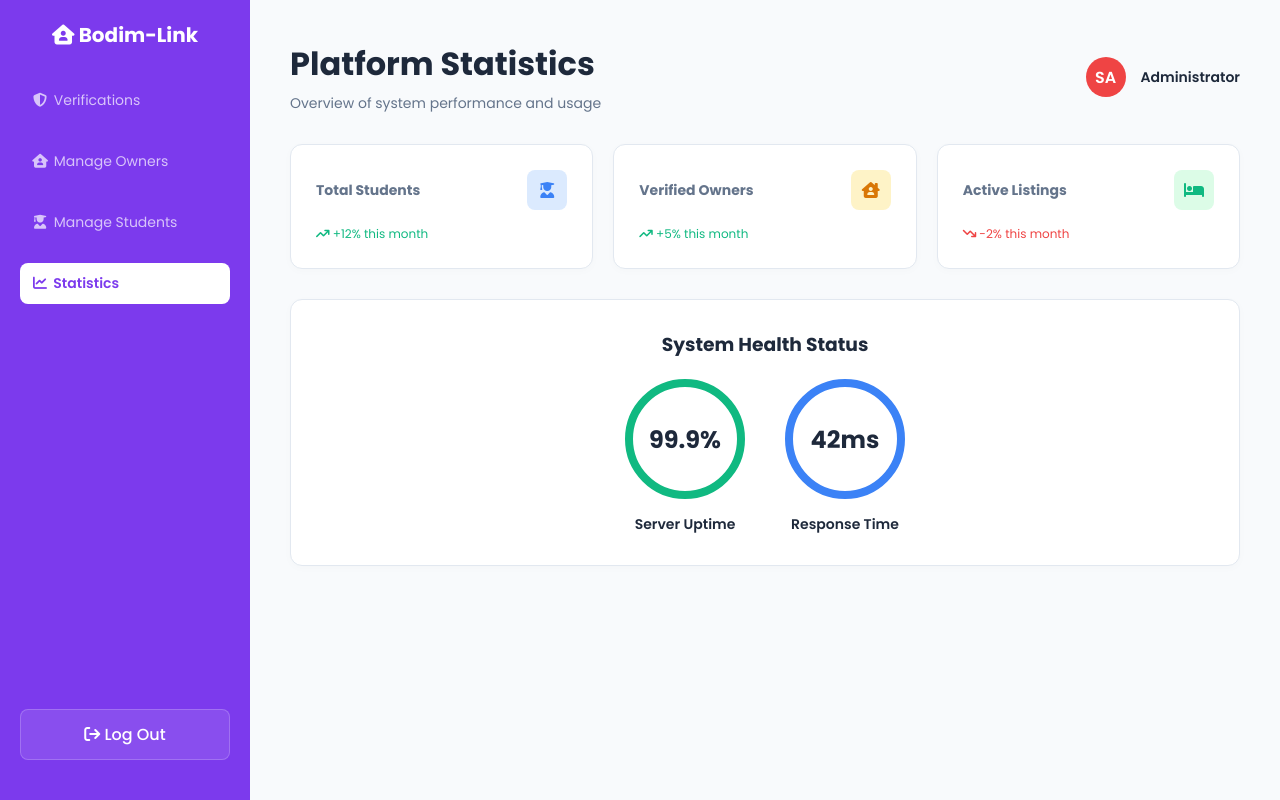
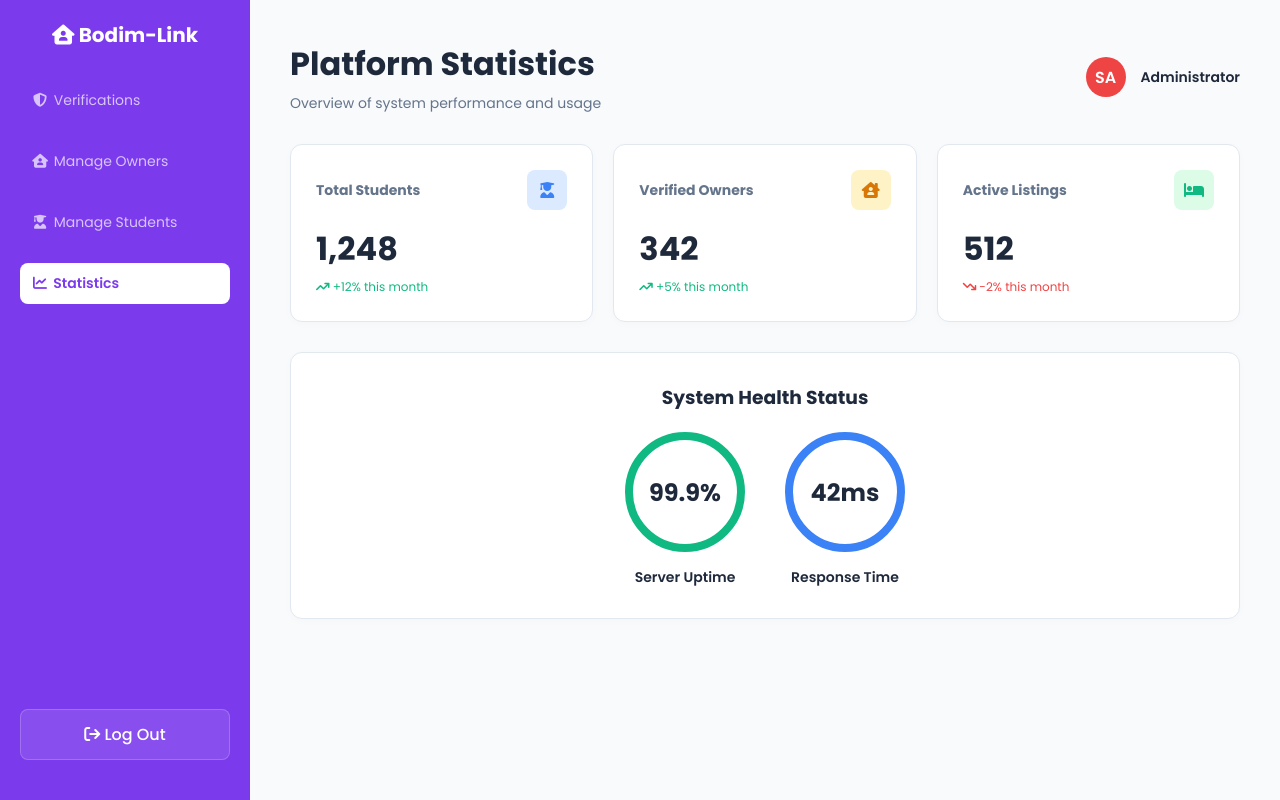
Before and after one commit to Inuka-Asith30/Bodim-Link-NCP, a Flask app: page /admin/statistics in a window 1280 px wide. Run offline with Flask 3, Linux system fonts and the light colour scheme; the visitor is signed in with stand-in values (Sample User, id 1).

Commit message:
Revert statistics to use hardcoded mockup values instead of dynamic database queries

```diff
--- a/templates/statistics.html
+++ b/templates/statistics.html
@@ -39,7 +39,7 @@
                     <h3 style="color: var(--text-light); font-size: 14px; margin: 0;">Total Students</h3>
                     <div style="background: #dbeafe; color: #3b82f6; width: 40px; height: 40px; border-radius: 8px; display: flex; align-items: center; justify-content: center;"><i class="fa-solid fa-user-graduate"></i></div>
                 </div>
-                <div style="font-size: 32px; font-weight: 700; color: var(--text-dark);">{{ total_students }}</div>
+                <div style="font-size: 32px; font-weight: 700; color: var(--text-dark);">1,248</div>
                 <div style="font-size: 12px; color: #10b981; margin-top: 5px;"><i class="fa-solid fa-arrow-trend-up"></i> +12% this month</div>
             </div>
 
@@ -48,7 +48,7 @@
                     <h3 style="color: var(--text-light); font-size: 14px; margin: 0;">Verified Owners</h3>
                     <div style="background: #fef3c7; color: #d97706; width: 40px; height: 40px; border-radius: 8px; display: flex; align-items: center; justify-content: center;"><i class="fa-solid fa-house-chimney-user"></i></div>
                 </div>
-                <div style="font-size: 32px; font-weight: 700; color: var(--text-dark);">{{ verified_owners }}</div>
+                <div style="font-size: 32px; font-weight: 700; color: var(--text-dark);">342</div>
                 <div style="font-size: 12px; color: #10b981; margin-top: 5px;"><i class="fa-solid fa-arrow-trend-up"></i> +5% this month</div>
             </div>
 
@@ -57,7 +57,7 @@
                     <h3 style="color: var(--text-light); font-size: 14px; margin: 0;">Active Listings</h3>
                     <div style="background: #dcfce7; color: #10b981; width: 40px; height: 40px; border-radius: 8px; display: flex; align-items: center; justify-content: center;"><i class="fa-solid fa-bed"></i></div>
                 </div>
-                <div style="font-size: 32px; font-weight: 700; color: var(--text-dark);">{{ active_listings }}</div>
+                <div style="font-size: 32px; font-weight: 700; color: var(--text-dark);">512</div>
                 <div style="font-size: 12px; color: #ef4444; margin-top: 5px;"><i class="fa-solid fa-arrow-trend-down"></i> -2% this month</div>
             </div>
         </div>
```
